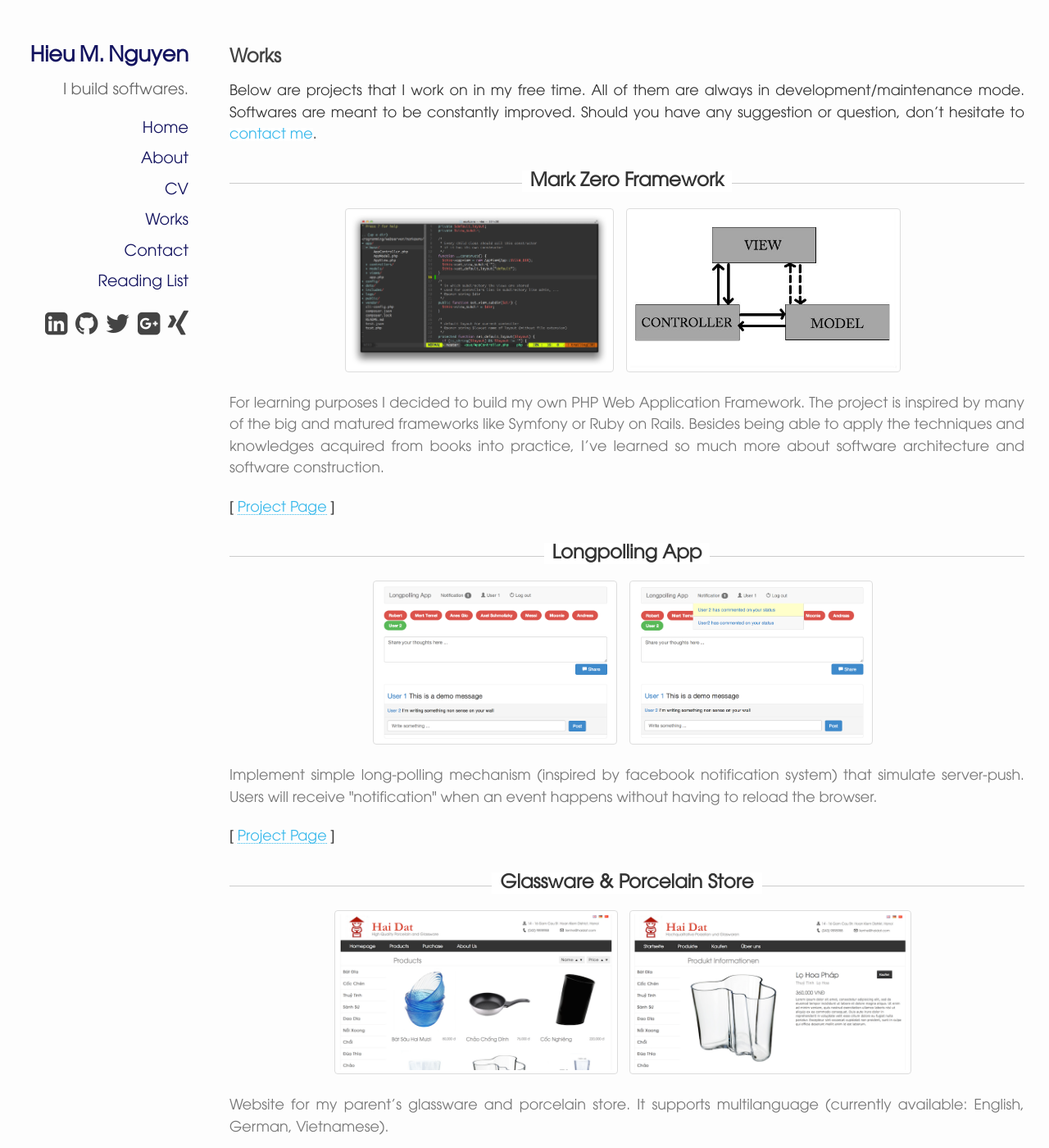
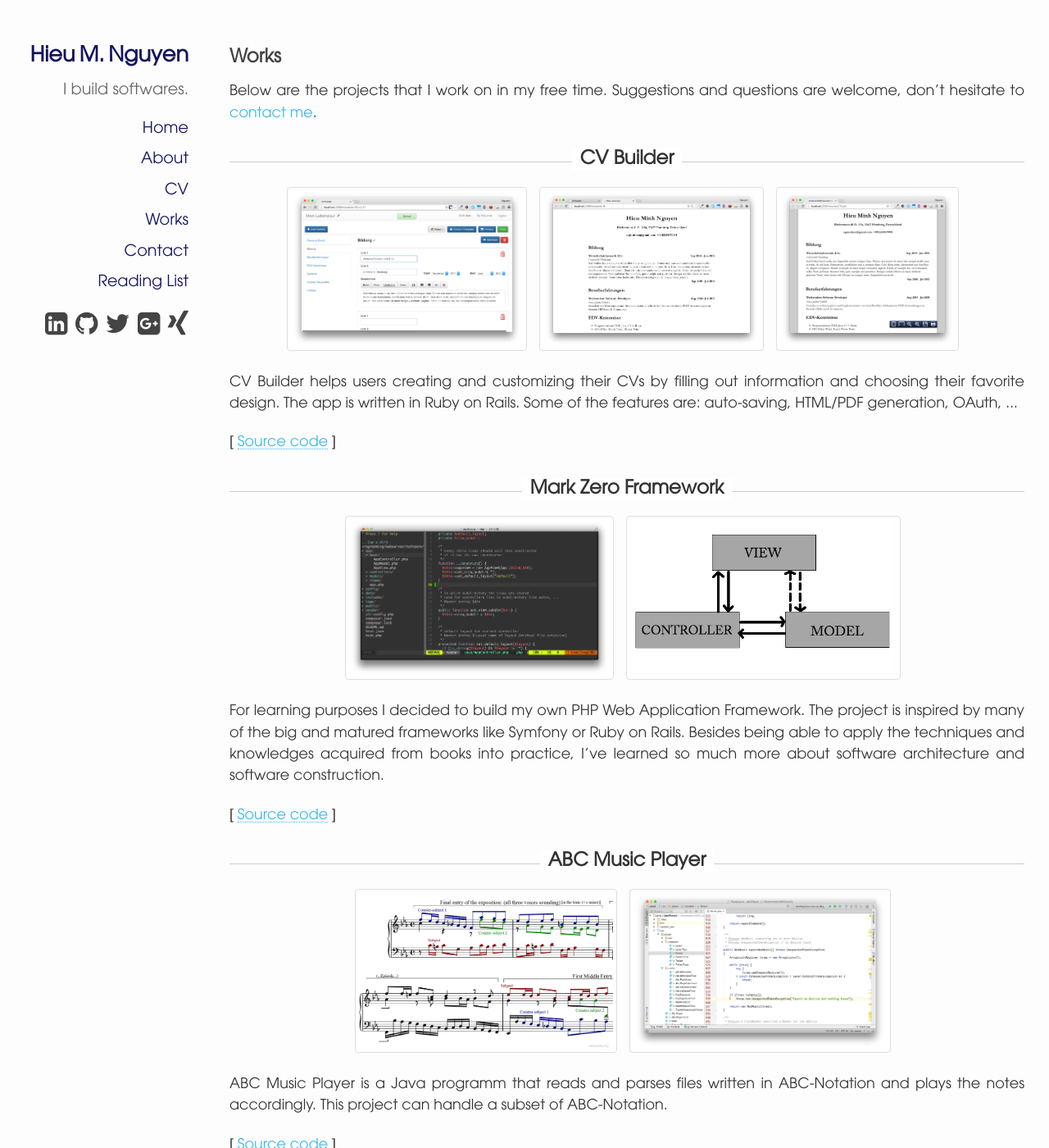
Before and after one commit to ngnmhieu/ngnmhieu.github.io, a Jekyll site: the page built from works.html, in a window 1280 px wide and 1400 px high. Shown: the whole window at 82% size. Built offline with Jekyll 4.4.1, drawn with Linux system fonts in a browser that asks for light colours; nearby versions of some CDN libraries; Markdown is read by kramdown in place of the engine named in the settings; some of the changed text lies outside the part shown.

Commit message:
add projects

```diff
--- a/_data/projects.yml
+++ b/_data/projects.yml
@@ -1,3 +1,11 @@
+- title: CV Builder
+  description: "CV Builder helps users creating and customizing their CVs by filling out information and choosing their favorite design. The app is written in Ruby on Rails. Some of the features are: auto-saving, HTML/PDF generation, OAuth, ..."
+  images:
+    - cvbuilder1.png
+    - cvbuilder2.png
+    - cvbuilder3.png
+  project_url: "https://github.com/ngnmhieu/CV-Builder"
+
 - title: Mark Zero Framework
   description: For learning purposes I decided to build my own PHP Web Application Framework. The project is inspired by many of the big and matured frameworks like Symfony or Ruby on Rails. Besides being able to apply the techniques and knowledges acquired from books into practice, I've learned so much more about software architecture and software construction.
   images:
@@ -6,6 +14,15 @@
   project_url: https://github.com/ngnmhieu/Markzero-Framework
   languages:
     - PHP
+
+- title: ABC Music Player
+  description: "ABC Music Player is a Java programm that reads and parses files written in ABC-Notation and plays the notes accordingly. This project can handle a subset of ABC-Notation."
+  images:
+    - abcmusic1.png
+    - abcmusic2.png
+  project_url: "https://github.com/Die2Brueder/ABC-Music-Player"
+  languages:
+    - Java
 
 - title: Longpolling App
   description: "Implement simple long-polling mechanism (inspired by facebook notification system) that simulate server-push. Users will receive \"notification\" when an event happens without having to reload the browser."
--- a/about.html
+++ b/about.html
@@ -9,7 +9,7 @@ title: About Hieu
       <img src="/images/profile-color.jpg" width=0 height=0 alt="preload image" />
     </div>
     <p>Hieu is currently working (part-time) at <a target=_blank href="http://www.rexx-systems.com/">rexx systems GmbH</a> as a Werkstudent (working student). He's living and studying in Hamburg - a really big, beautiful and dynamic city of Germany. In his free time he usually works on his <a href="./works.html">projects</a>, reads about <a href="./readinglist.html">software engineering</a> or goes swimming.</p>
-    <p>There are three things that fascinate him: they're <b>Software development</b>, <b>Data</b> and <b>Entrepreneurship</b>.</p>
+    <p>There are three things that fascinate him: <b>Software</b>, <b>Data</b> and <b>Entrepreneurship</b>.</p>
 
     <p>First, software development has become a part of him. He loves building softwares. His interest lies in software architecture. By focusing on this particular aspect, softwares would be of higher quality and more maintainable. Moreover, the development process would be much more enjoyable.</p>
 
--- a/css/main.css
+++ b/css/main.css
@@ -474,7 +474,7 @@ hr.line {
 }
 
 #works .project-desc, #works .project-languages {
-  color: #777;
+  color: #333;
 }
 
 #works .urls {
--- a/index.html
+++ b/index.html
@@ -6,7 +6,7 @@ title: Hieu M. Nguyen
 <div class="main-wrapper">
   <section id="welcome">
     <h2 class="section-title">Welcome!</h2>
-    <p>Hi there! Great to have you here. My name is Hieu, I'm a software developer and this is my personal website. You can find information <a href="/about.html">about me</a>, <a href="/works.html">projects</a> I'm working on, <a href="/readinglist.html">books</a> I'm reading, my <a href="/cv.html">CVs</a>, and how to <a href="/contact.html">contact me</a>. I occasionally write <a href="/blog.html">blog</a>, mostly about programming and software development. Take a look and tell me what you think! Should you have any feedback or question, please drop me a line either via <a href="/contact.html">email or social networks</a>.</p>
+    <p>Hi! Great to have you here. My name is Hieu, I'm a software developer and this is my personal website. You can find information <a href="/about.html">about me</a>, <a href="/works.html">projects</a> I'm working on, <a href="/readinglist.html">books</a> I'm reading, my <a href="/cv.html">CVs</a>, and how to <a href="/contact.html">contact me</a>. I occasionally write <a href="/blog.html">blog</a>, mostly about programming and software development. Take a look and tell me what you think! Should you have any feedback or question, please drop me a line either via <a href="/contact.html">email or social networks</a>.</p>
 
     <p>Viele Gr&uuml;&szlig;e aus Hamburg!</p>
   </section>
--- a/works.html
+++ b/works.html
@@ -6,7 +6,7 @@ title: Works
 <div class="main-wrapper">
   <section id="works">
     <h2 class="section-title">Works</h2>
-    <p>Below are projects that I work on in my free time. All of them are always in development/maintenance mode. Softwares are meant to be constantly improved. Should you have any suggestion or question, don't hesitate to <a class="highlight" href="/contact.html">contact me</a>.</p>
+    <p>Below are the projects that I work on in my free time. Suggestions and questions are welcome, don't hesitate to <a class="highlight" href="/contact.html">contact me</a>.</p>
 
     <section class='project-list'>
       {% for project in site.data.projects %}
@@ -23,7 +23,7 @@ title: Works
         <div class="urls">
           {% if project.project_url != null and project.project_url != "" %}
             <span class="url">
-            [ <a target="_blank" href="{{project.project_url}}">Project Page</a> ]
+            [ <a target="_blank" href="{{project.project_url}}">Source code</a> ]
             </span>
           {% endif%}
 
```
Also changed, not shown: images/projects/abcmusic1.png (added), images/projects/abcmusic2.png (added), images/projects/cvbuilder1.png (added), images/projects/cvbuilder2.png (added), images/projects/cvbuilder3.png (added), 4 other files.
